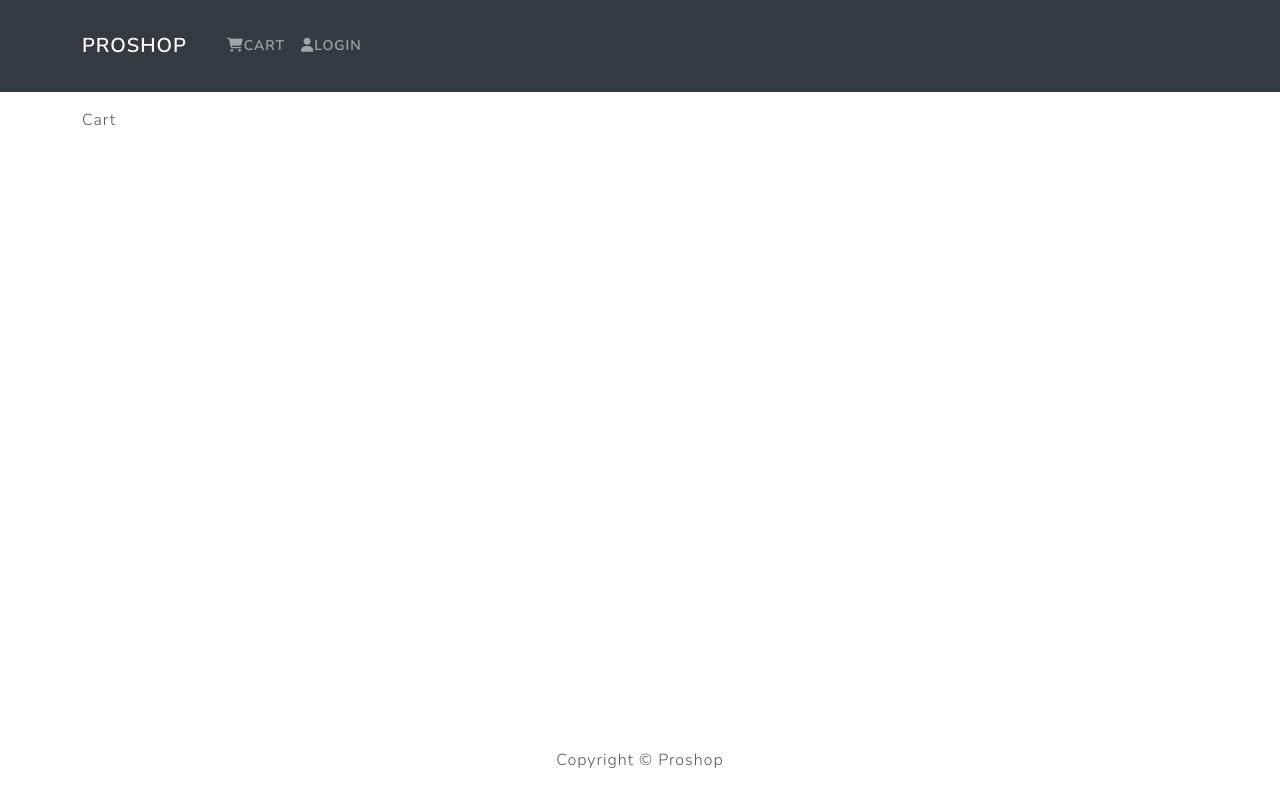
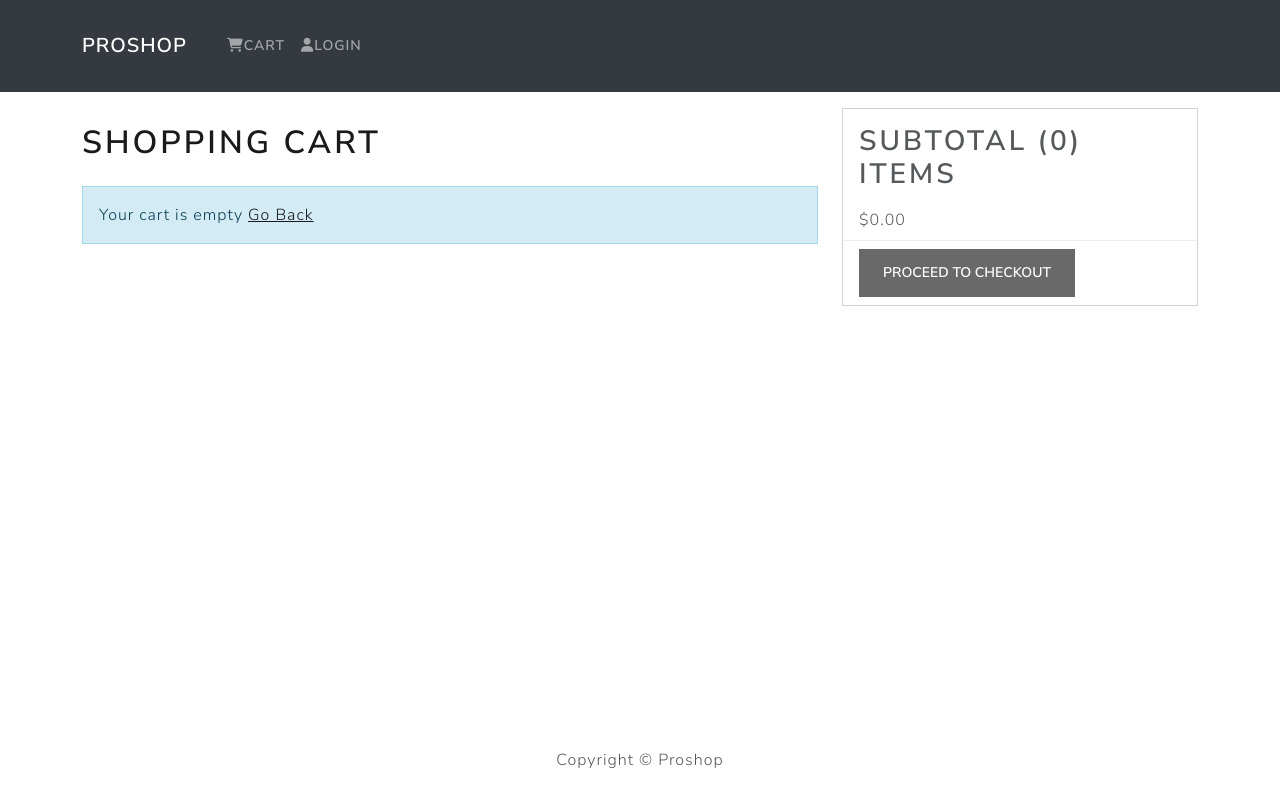
Before and after one commit to catstring/ecom, a React (Vite) app: page /cart/1 in a window 1280 px wide. Built offline with nearby package versions, Linux system fonts and the light colour scheme.

Commit message:
remove button and function

```diff
--- a/src/index.css
+++ b/src/index.css
@@ -1,5 +1,14 @@
 Main {
     min-height: 80vh;
+}
+
+h1{
+    font-size: 1.8rem;
+    padding: 1rem 0;
+}
+h2{
+    font-size: 1.4rem;
+    padding: 0.5rem 0;
 }
 
 h3 {
--- a/src/screens/CartScreen.jsx
+++ b/src/screens/CartScreen.jsx
@@ -1,14 +1,15 @@
 import { useEffect } from 'react'
-import { Link, useParams } from 'react-router-dom'
+import { Link, useParams, useNavigate } from 'react-router-dom'
 import { useDispatch, useSelector } from 'react-redux'
 import { Row, Col, ListGroup, Image, Form, Button, Card } from 'react-bootstrap'
 import Message from '../components/Message'
-import { addToCart } from '../state/cartSlice'
+import { addToCart, removeFromCart } from '../state/cartSlice'
 
 function CartScreen() {
     const { id } = useParams()
     const searchParams = new URLSearchParams(window.location.search)
     const qty = searchParams.get('qty')
+    const navigate = useNavigate()
 
     const dispatch = useDispatch()
 
@@ -19,11 +20,91 @@
         if(id && qty) {
             dispatch(addToCart( id, qty ))
         }
-    }), [dispatch, id, qty]
+    }, [dispatch, id, qty])
+
+    const removeFromCartHandler = (id) => {
+        dispatch(removeFromCart(id))
+    }
+
+    const checkoutHandler = () => {
+        navigate('/login?redirect=shipping')
+    }
 
   return (
     <div>
-      Cart
+        <Row>
+            <Col md={8}>
+        <h1>Shopping Cart</h1>
+        {cartItems.length === 0 ? (
+            <Message variant='info'>
+                Your cart is empty <Link to='/'>Go Back</Link>
+            </Message>
+        ) : (
+            <ListGroup variant='flush'>
+                {cartItems.map((item) => (
+                    <ListGroup.Item key={item.product}>
+                        <Row>
+                            <Col md={2}>
+                                <Image src={item.image} alt={item.name} fluid rounded/>
+                            </Col>
+                            <Col md={3}>
+                                <Link to={`/product/${item.product}`}>{item.name}</Link>
+                            </Col>
+                            <Col md={2}>
+                                ${item.price}
+                            </Col>
+                            <Col md={3}>
+                            <Form.Control
+                                as="select"
+                                value={item.qty}
+                                onChange={(e) => dispatch(addToCart(item.product, Number(e.target.value)))}
+                            >
+                                {
+                                    [...Array(item.countInStock).keys()].map((x) => (
+                                        <option key={x + 1} value={x + 1}>
+                                            {x + 1}
+                                        </option>
+                                    ))
+                                }
+                            </Form.Control>
+                            </Col>
+                            <Col md={1}>
+                                <Button
+                                    type='button'
+                                    variant='light'
+                                    onClick={() => dispatch(removeFromCartHandler(item.product))}
+                                >
+                                    <i className='fas fa-trash'></i>
+                                </Button>
+                            </Col>
+                        </Row>
+                    </ListGroup.Item>
+                ))}
+            </ListGroup>
+        )}
+            </Col>
+            <Col md={4}>
+                <Card>
+                    <ListGroup variant='flush'>
+                        <ListGroup.Item>
+                            <h2>Subtotal ({cartItems.reduce((acc, item) => acc + item.qty, 0)}) items</h2>
+                            ${cartItems.reduce((acc, item) => acc + item.qty * item.price, 0).toFixed(2)}
+                        </ListGroup.Item>
+                        <ListGroup.Item>
+                            <Button
+                                type='button'
+                                className='btn-block'
+                                disabled={cartItems.length === 0}
+                                onClick={checkoutHandler}
+                            >
+                                Proceed To Checkout
+                            </Button>
+                        </ListGroup.Item>
+                    </ListGroup>
+                </Card>
+            </Col>
+        </Row>
+
     </div>
   )
 }
--- a/src/state/cartSlice.jsx
+++ b/src/state/cartSlice.jsx
@@ -26,6 +26,11 @@
     }
   };
 
+export const removeFromCart = (id) => (dispatch, getState) => {
+    dispatch(cartRemoveItem(id));
+    localStorage.setItem('cartItems', JSON.stringify(getState().cart.cartItems));
+}
+
 const cartSlice = createSlice({
     name: 'cart',
     initialState,
@@ -41,8 +46,13 @@
           state.cartItems.push(item);
         }
       },
+      cartRemoveItem: (state, action) => {
+        const id = action.payload;
+        state.cartItems = state.cartItems.filter((x) => x.product !== id);
+      }
     },
   });
 
-export const { cartAddItem } = cartSlice.actions;
+
+export const { cartAddItem, cartRemoveItem } = cartSlice.actions;
 export default cartSlice.reducer;
```
